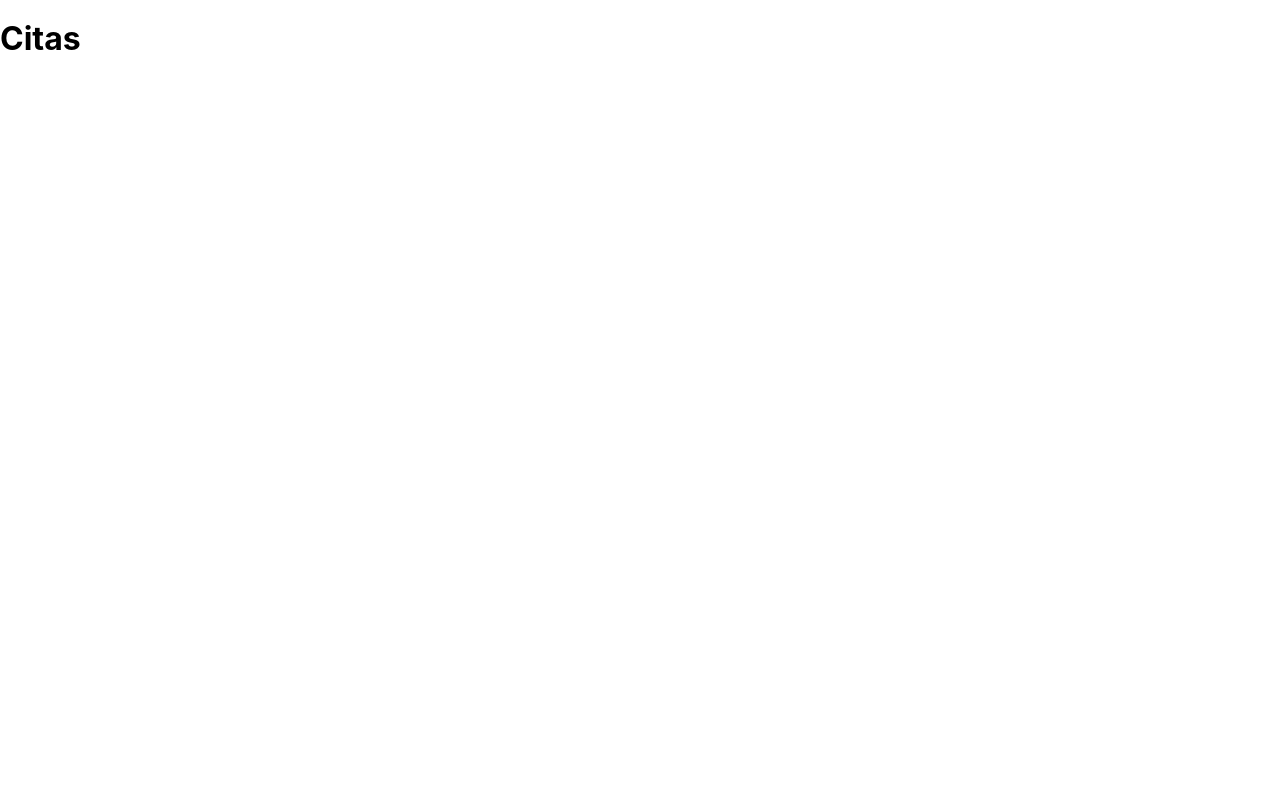
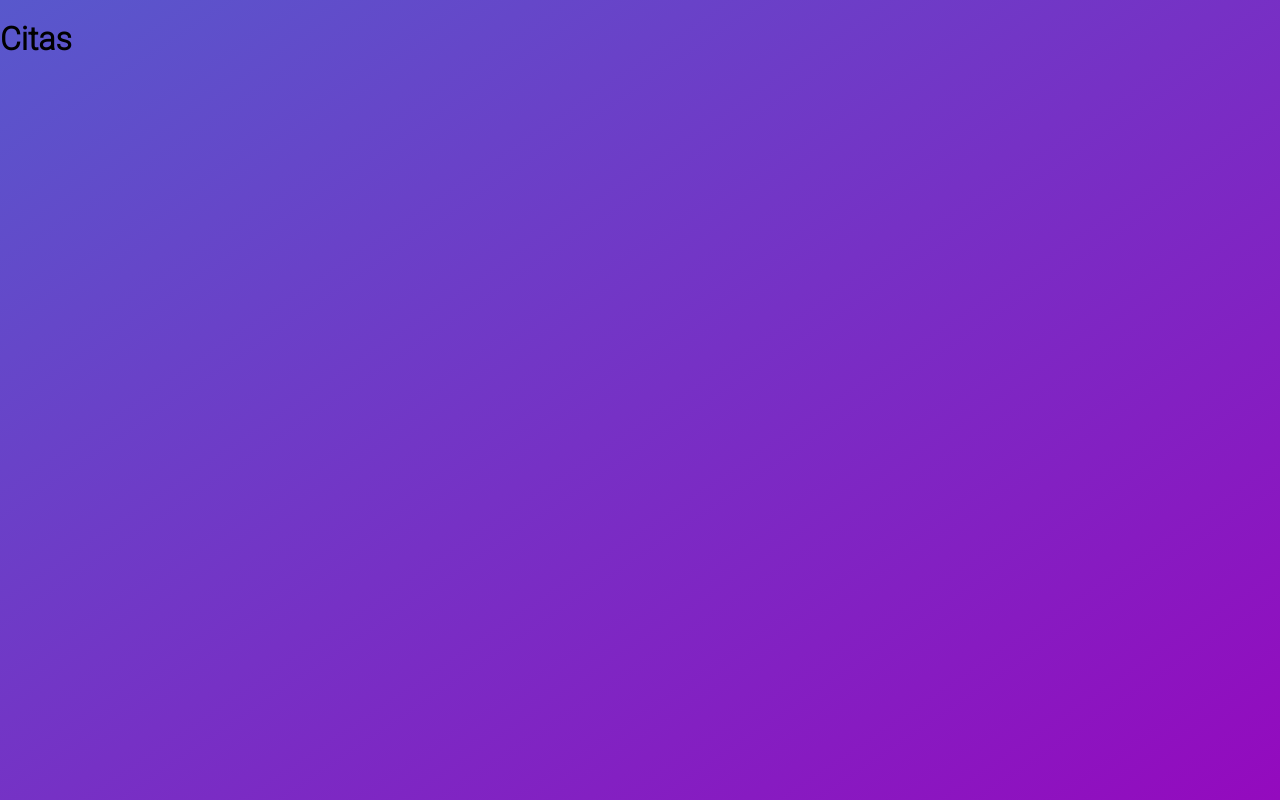
Before and after one commit to FTH-EGC/App-Clientes, a React (Create React App) app: page / in a window 1280 px wide. Built offline with nearby package versions, Linux system fonts and the light colour scheme.

Commit message:
Agregando estilos generales en el index.css

```diff
--- a/src/index.css
+++ b/src/index.css
@@ -1,13 +1,13 @@
-body {
-  margin: 0;
-  font-family: -apple-system, BlinkMacSystemFont, 'Segoe UI', 'Roboto', 'Oxygen',
-    'Ubuntu', 'Cantarell', 'Fira Sans', 'Droid Sans', 'Helvetica Neue',
-    sans-serif;
-  -webkit-font-smoothing: antialiased;
-  -moz-osx-font-smoothing: grayscale;
+html{
+  box-sizing: border-box;
+}*,*::before,*::after{
+  box-sizing: inherit;
 }
 
-code {
-  font-family: source-code-pro, Menlo, Monaco, Consolas, 'Courier New',
-    monospace;
+
+body{
+  background: rgb(88,88,204);
+  background: linear-gradient(146deg, rgba(88,88,204,1) 0%, rgba(148,10,190,1) 100%);
+  background-attachment: fixed;
+  font-family: 'Roboto', sans-serif;
 }
```
